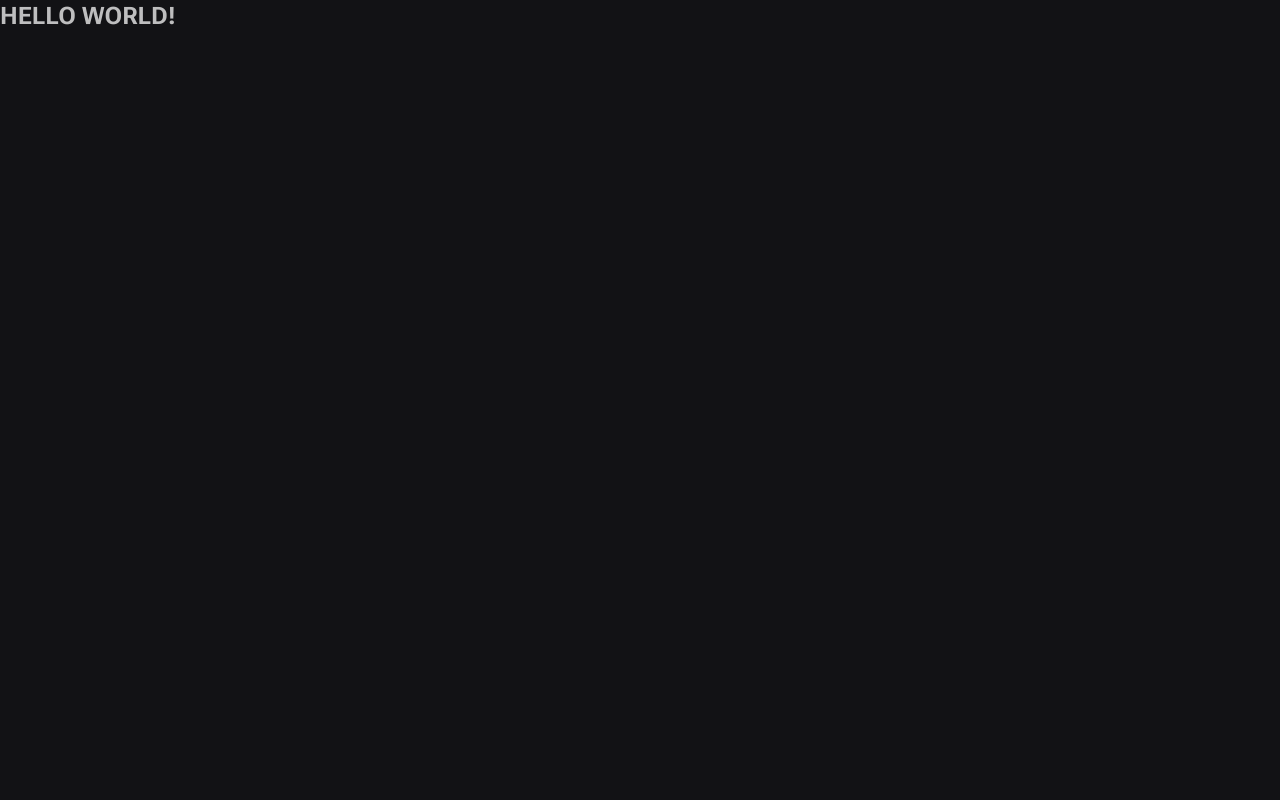
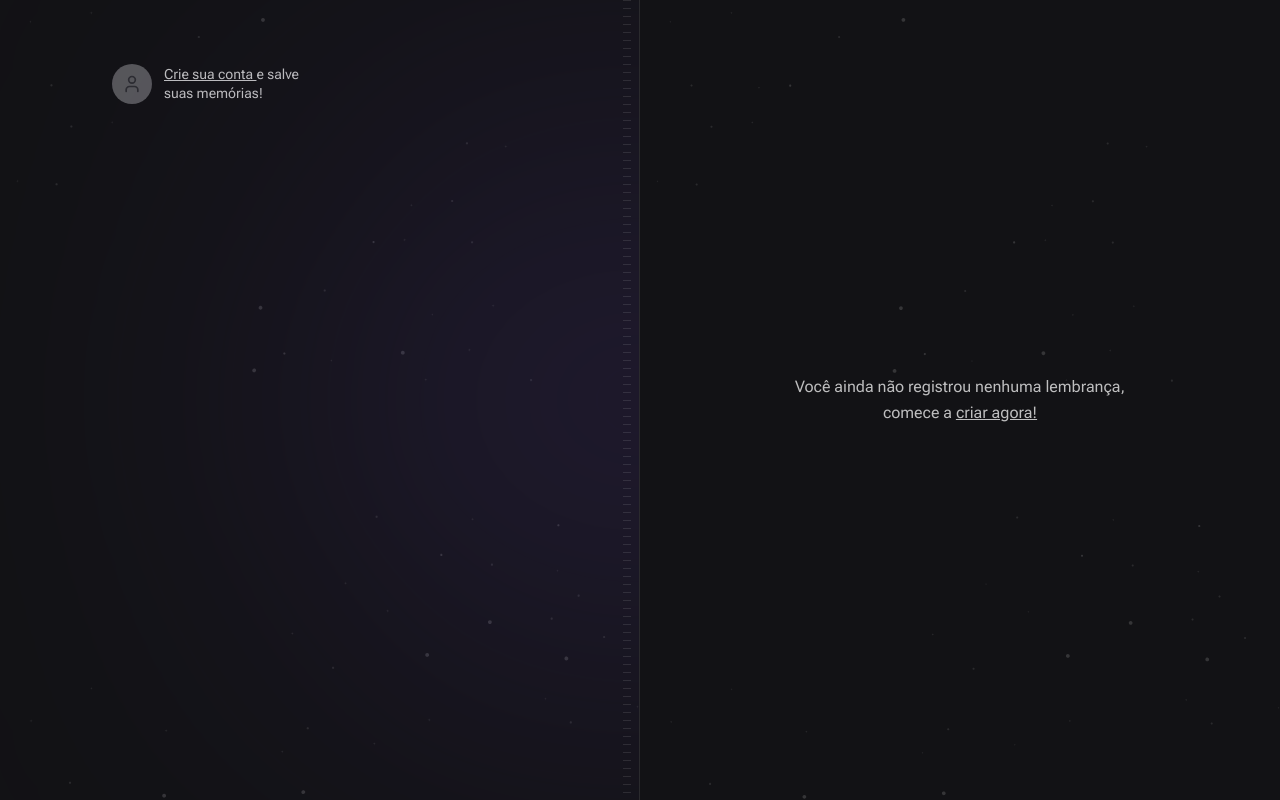
Before and after one commit to lfeliperibeiro/nlw-spacetime-web, a Next.js app: page / in a window 1280 px wide. Built offline with nearby package versions, Linux system fonts and the light colour scheme; a web font is replaced by a local one.

Commit message:
feat: start home

```diff
--- a/src/app/page.tsx
+++ b/src/app/page.tsx
@@ -1,7 +1,46 @@
+import { User } from 'lucide-react'
+
 export default function Home() {
   return (
-    <div className={'bg-transparent text-2xl font-bold uppercase'}>
-      Hello World!
-    </div>
+    <main className={'grid min-h-screen grid-cols-2'}>
+      {/* Left */}
+      <div className="relative  flex flex-col justify-between overflow-hidden border-r border-white/10 bg-[url(../assets/bg-stars.svg)] bg-cover px-28 py-16">
+        {/* Blur */}
+        <div className="absolute right-0 top-1/2 h-[288px] w-[526px] -translate-y-1/2 translate-x-1/2 rounded-full bg-purple-700 opacity-50 blur-full" />
+        {/* Stripes */}
+        <div className="absolute bottom-0 right-2 top-0 w-2  bg-stripes" />
+        {/* Sign In */}
+        <a
+          href=""
+          className="flex items-center gap-3 text-left transition-colors hover:text-gray-50"
+        >
+          <div className="flex h-10 w-10 items-center justify-center rounded-full bg-gray-400">
+            <User className="h-5 w-5 text-gray-500" />
+          </div>
+          <p className="max-w-[140px] text-sm leading-snug">
+            <span className="underline">Crie sua conta </span> e salve suas
+            memórias!
+          </p>
+        </a>
+
+        {/* Hero */}
+      </div>
+
+      {/* Right */}
+      <div
+        className={
+          'flex flex-col bg-[url(../assets/bg-stars.svg)] bg-cover p-16'
+        }
+      >
+        <div className={'flex flex-1 items-center justify-center'}>
+          <p className={'w-[360px] text-center leading-relaxed'}>
+            Você ainda não registrou nenhuma lembrança, comece a{' '}
+            <a href="" className="underline hover:text-gray-50">
+              criar agora!
+            </a>
+          </p>
+        </div>
+      </div>
+    </main>
   )
 }
```
